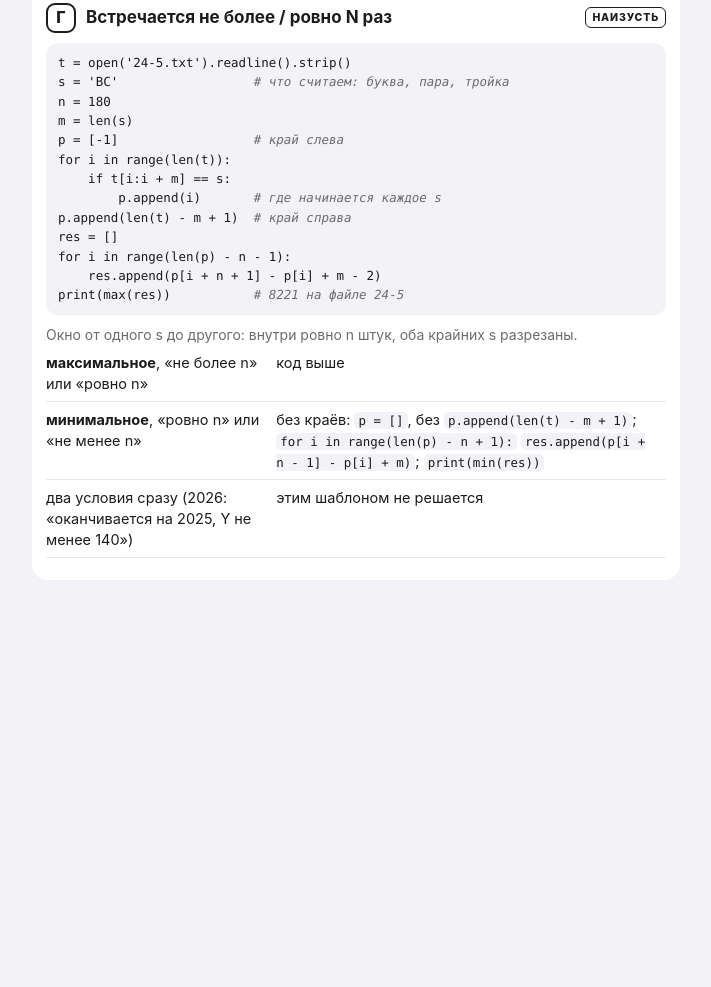
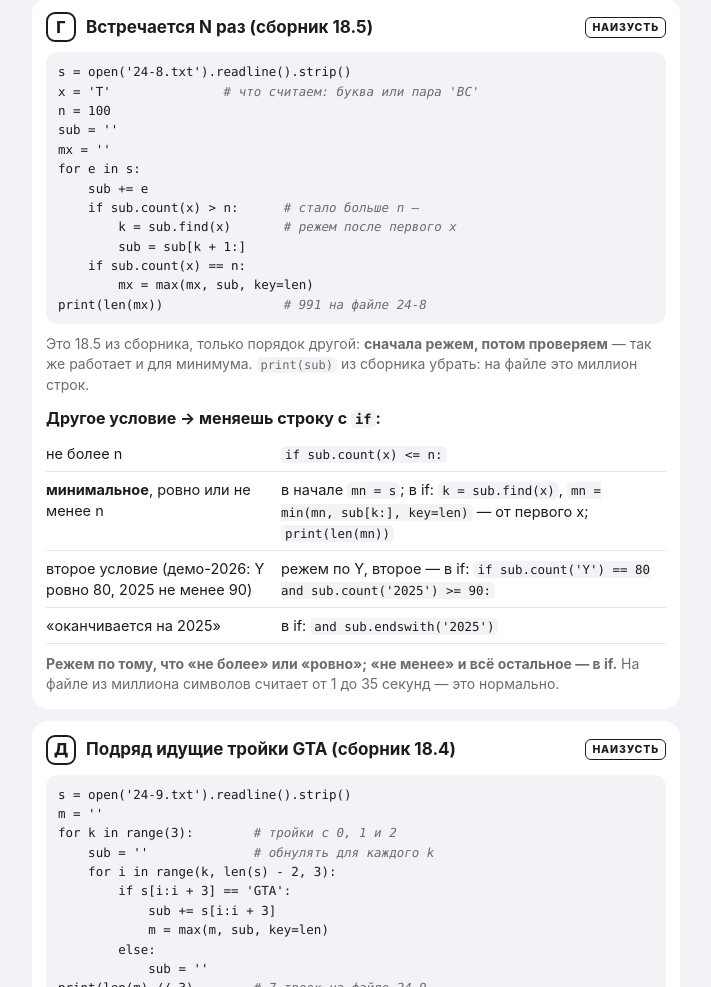
Before and after one commit to ivankozel262-cloud/111, a plain HTML site: page trainers/kege-24.html in a window 1280 px wide. Shown: the part 1813-2800 px from the top of the page, without its empty margins (284-995 px from the left). Before the commit the page ends 2433 px from the top, so only its background shows below. Drawn offline with Linux system fonts and the light colour scheme.

Commit message:
Лист №24: шаблоны 18.5 и 18.4 из сборника вместо моего Г
- Г — 18.5 («встречается N раз»), порядок «сначала режем, потом проверяем»; варианты: не более, минимум, второе условие
- Д — 18.4 (тройки подряд) с двумя правками: sub = '' под for k, len(s) - 2
- самопроверка: ловушки к 18.5/18.4, файл 24-9
- version 2026-11-16-5

Co-Authored-By: Claude Opus 5.5 <noreply@anthropic.com>
Claude-Session: https://claude.ai/code/session_01S1qgU6jGcnwjDqrVcxnQ4F

```diff
--- a/data.js
+++ b/data.js
@@ -2,7 +2,7 @@
 // Как добавить тренажёр — см. ТЗ_для_Opus.md.
 self.EGE_DATA = {
   // Меняй при ЛЮБОМ изменении файлов: по этой строке телефон обновляет офлайн-кэш.
-  version: "2026-11-16-4",
+  version: "2026-11-16-5",
 
   subjects: [
     { id: "math", title: "Математика" },
--- a/trainers/kege-24.html
+++ b/trainers/kege-24.html
@@ -148,7 +148,7 @@
 <header class="head">
   <div class="kicker">КЕГЭ · задание 24</div>
   <h1>Строка из файла: шаблоны (Python)</h1>
-  <p class="meta">А, Б, В — твои шаблоны, каждый сверен с перебором всех подстрок на 1500 случайных строк. Г добавлен: это главный тип 2026 года. По проекту КИМ-2027 задание 24 не меняется.</p>
+  <p class="meta">Все пять — твои шаблоны (Г и Д — из сборника, 18.5 и 18.4), каждый сверен с перебором всех подстрок на 1500 случайных строк. По проекту КИМ-2027 задание 24 не меняется.</p>
 </header>
 
 <section class="card">
@@ -157,7 +157,8 @@
     <div class="q-row"><span>подряд идут одинаковые символы / символы из набора</span><span><b>А</b></span></div>
     <div class="q-row"><span>два вида символов <b>чередуются</b> (цифра — буква)</span><span><b>Б</b></span></div>
     <div class="q-row"><span>условие на <b>каждые два соседних</b>: различны, убывают, разной чётности</span><span><b>В</b></span></div>
-    <div class="q-row"><span>буква / пара / тройка <b>встречается не более, ровно или не менее N раз</b> (демо, досрок, ЕГКР, апробации, резерв 2026)</span><span><b>Г</b></span></div>
+    <div class="q-row"><span>буква / пара <b>встречается не более, ровно или не менее N раз</b> — главный тип 2026</span><span><b>Г</b></span></div>
+    <div class="q-row"><span>подряд идущие <b>тройки (пары) вида</b> GTA</span><span><b>Д</b></span></div>
     <div class="q-row"><span>подстрока — <b>корректное выражение</b> или <b>римская запись</b> (основная волна 2026)</span><span>шаблона пока нет</span></div>
   </div>
 </section>
@@ -220,28 +221,47 @@ print(max(res))                 <i># 41 на файле 24-3</i></pre>
 </section>
 
 <section class="card">
-  <div class="sec-h"><span class="letter">Г</span><h2>Встречается не более / ровно N раз</h2><span class="tag">НАИЗУСТЬ</span></div>
-<pre class="code">t = open('24-5.txt').readline().strip()
-s = 'BC'                  <i># что считаем: буква, пара, тройка</i>
-n = 180
-m = len(s)
-p = [-1]                  <i># край слева</i>
-for i in range(len(t)):
-    if t[i:i + m] == s:
-        p.append(i)       <i># где начинается каждое s</i>
-p.append(len(t) - m + 1)  <i># край справа</i>
-res = []
-for i in range(len(p) - n - 1):
-    res.append(p[i + n + 1] - p[i] + m - 2)
-print(max(res))           <i># 8221 на файле 24-5</i></pre>
-  <p class="note">Окно от одного s до другого: внутри ровно n штук, оба крайних s разрезаны.</p>
+  <div class="sec-h"><span class="letter">Г</span><h2>Встречается N раз (сборник 18.5)</h2><span class="tag">НАИЗУСТЬ</span></div>
+<pre class="code">s = open('24-8.txt').readline().strip()
+x = 'T'               <i># что считаем: буква или пара 'BC'</i>
+n = 100
+sub = ''
+mx = ''
+for e in s:
+    sub += e
+    if sub.count(x) &gt; n:      <i># стало больше n —</i>
+        k = sub.find(x)       <i># режем после первого x</i>
+        sub = sub[k + 1:]
+    if sub.count(x) == n:
+        mx = max(mx, sub, key=len)
+print(len(mx))                <i># 991 на файле 24-8</i></pre>
+  <p class="note">Это 18.5 из сборника, только порядок другой: <b>сначала режем, потом проверяем</b> — так же работает и для минимума. <code>print(sub)</code> из сборника убрать: на файле это миллион строк.</p>
+  <p class="sub-h">Другое условие → меняешь строку с <code>if</code>:</p>
   <div class="tbl"><table>
     <tbody>
-      <tr><td><b>максимальное</b>, «не более n» или «ровно n»</td><td>код выше</td></tr>
-      <tr><td><b>минимальное</b>, «ровно n» или «не менее n»</td><td>без краёв: <code>p = []</code>, без <code>p.append(len(t) - m + 1)</code>; <code>for i in range(len(p) - n + 1):</code> <code>res.append(p[i + n - 1] - p[i] + m)</code>; <code>print(min(res))</code></td></tr>
-      <tr><td>два условия сразу (2026: «оканчивается на 2025, Y не менее 140»)</td><td>этим шаблоном не решается</td></tr>
+      <tr><td>не более n</td><td><code>if sub.count(x) &lt;= n:</code></td></tr>
+      <tr><td><b>минимальное</b>, ровно или не менее n</td><td>в начале <code>mn = s</code>; в if: <code>k = sub.find(x)</code>, <code>mn = min(mn, sub[k:], key=len)</code> — от первого x; <code>print(len(mn))</code></td></tr>
+      <tr><td>второе условие (демо-2026: Y ровно 80, 2025 не менее 90)</td><td>режем по Y, второе — в if: <code>if sub.count('Y') == 80 and sub.count('2025') &gt;= 90:</code></td></tr>
+      <tr><td>«оканчивается на 2025»</td><td>в if: <code>and sub.endswith('2025')</code></td></tr>
     </tbody>
   </table></div>
+  <p class="note"><b>Режем по тому, что «не более» или «ровно»; «не менее» и всё остальное — в if.</b> На файле из миллиона символов считает от 1 до 35 секунд — это нормально.</p>
+</section>
+
+<section class="card">
+  <div class="sec-h"><span class="letter">Д</span><h2>Подряд идущие тройки GTA (сборник 18.4)</h2><span class="tag">НАИЗУСТЬ</span></div>
+<pre class="code">s = open('24-9.txt').readline().strip()
+m = ''
+for k in range(3):        <i># тройки с 0, 1 и 2</i>
+    sub = ''              <i># обнулять для каждого k</i>
+    for i in range(k, len(s) - 2, 3):
+        if s[i:i + 3] == 'GTA':
+            sub += s[i:i + 3]
+            m = max(m, sub, key=len)
+        else:
+            sub = ''
+print(len(m) // 3)        <i># 7 троек на файле 24-9</i></pre>
+  <p class="note">Две правки к сборнику: <b><code>sub = ''</code> под <code>for k</code></b> — иначе цепочка из конца строки склеится с цепочкой из начала (на 24-9 — 11 вместо 7); <b><code>len(s) - 2</code>, не <code>- 3</code></b> — иначе теряется последняя тройка. Пары: <code>range(2)</code>, шаг 2, <code>s[i:i + 2]</code>. В ответе символы — <code>len(m)</code>, тройки — <code>len(m) // 3</code>.</p>
 </section>
 
 </main>
```
Also changed, not shown: tools/kege/24.html (+40 -20 lines), tools/kege/24_check.html (+14 -10 lines), 1 other file.
